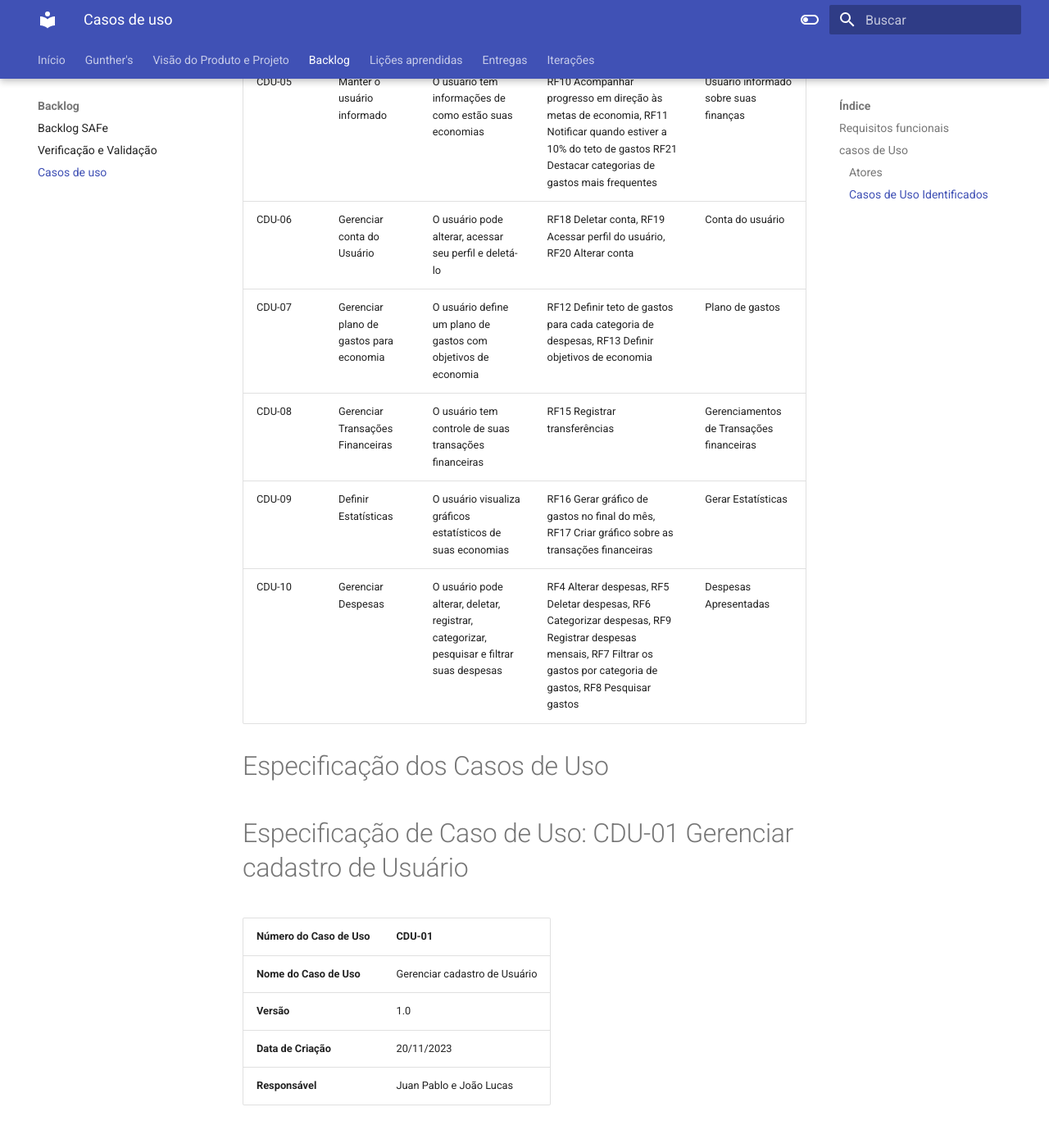
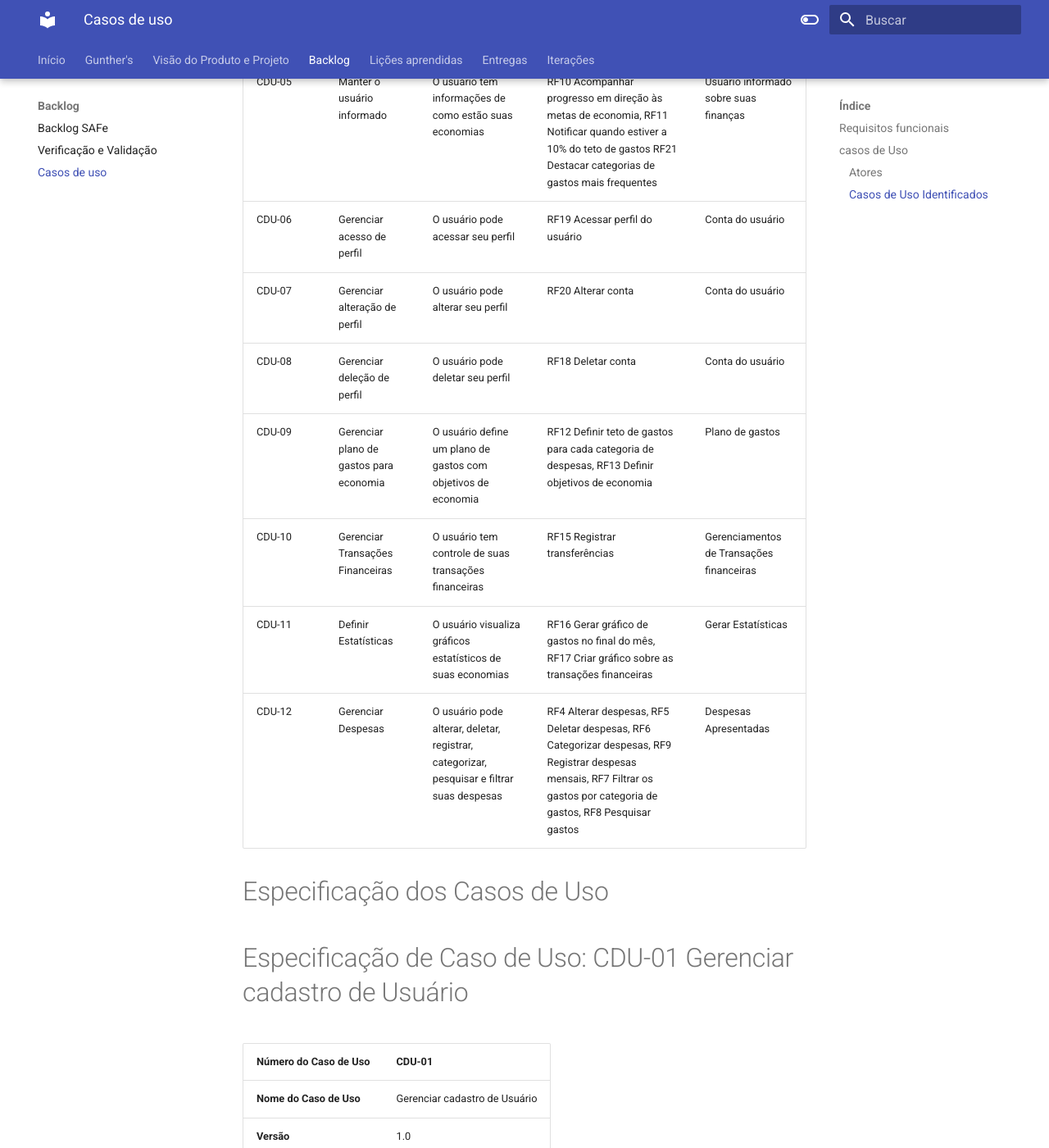
Before and after one commit to mdsreq-fga-unb/2023.2-CarteiraControl, an MkDocs documentation site: the page built from docs/caso_uso.md, in a window 1280 px wide and 1400 px high, scrolled down 2342 px. Shown: the whole window at 82% size. Built offline with MkDocs 1.6.1 and Material for MkDocs 9.7.7, drawn with Linux system fonts in a browser that asks for light colours.

Commit message:
altera casod e uso 06

```diff
--- a/docs/caso_uso.md
+++ b/docs/caso_uso.md
@@ -43,11 +43,13 @@ O Processo Unificado emprega casos de uso como uma maneira de declarar e especif
 |CDU-03|Gerenciar cadastro de conta bancária | O usuário pode cadastrar até três contas bancárias associadas ao seu perfil |RF3	Cadastrar até 3 contas bancárias| Conta bancária cadastrada |
 |CDU-04|Gerenciar Ganhos| Relata os ganhos financeiros do usuário |  RF14	Registrar os ganhos mensais | Gastos Apresentados |
 |CDU-05|Manter o usuário informado | O usuário tem informações de como estão suas economias |RF10	Acompanhar progresso em direção às metas de economia, RF11	Notificar quando estiver a 10% do teto de gastos RF21	Destacar categorias de gastos mais frequentes| Usuário informado sobre suas finanças|
-|CDU-06|Gerenciar conta do Usuário | O usuário pode alterar, acessar seu perfil e deletá-lo|RF18	Deletar conta, RF19	Acessar perfil do usuário, RF20	Alterar conta | Conta do usuário |
-|CDU-07|Gerenciar plano de gastos para economia | O  usuário define um plano de gastos com objetivos de economia|RF12	Definir teto de gastos para cada categoria de despesas, RF13	Definir objetivos de economia | Plano de gastos|
-|CDU-08|Gerenciar Transações Financeiras | O usuário tem controle de suas transações financeiras|RF15	Registrar transferências | Gerenciamentos de Transações financeiras|
-|CDU-09|Definir Estatísticas | O usuário visualiza gráficos estatísticos de suas economias|RF16	Gerar gráfico de gastos no final do mês, RF17	Criar gráfico sobre as transações financeiras | Gerar Estatísticas  |
-|CDU-10 | Gerenciar Despesas | O usuário pode alterar, deletar, registrar, categorizar, pesquisar e filtrar suas despesas | RF4	Alterar despesas, RF5	Deletar despesas, RF6	Categorizar despesas, RF9	Registrar despesas mensais, RF7	Filtrar os gastos por categoria de gastos, RF8	Pesquisar gastos | Despesas Apresentadas |
+|CDU-06|Gerenciar acesso de perfil  | O usuário pode acessar seu perfil | RF19	Acessar perfil do usuário| Conta do usuário |
+|CDU-07|Gerenciar alteração de perfil  | O usuário pode alterar seu perfil| RF20 Alterar conta | Conta do usuário |
+|CDU-08|Gerenciar deleção de perfil| O usuário pode deletar seu perfil|RF18	Deletar conta | Conta do usuário |
+|CDU-09|Gerenciar plano de gastos para economia | O  usuário define um plano de gastos com objetivos de economia|RF12	Definir teto de gastos para cada categoria de despesas, RF13	Definir objetivos de economia | Plano de gastos|
+|CDU-10|Gerenciar Transações Financeiras | O usuário tem controle de suas transações financeiras|RF15	Registrar transferências | Gerenciamentos de Transações financeiras|
+|CDU-11|Definir Estatísticas | O usuário visualiza gráficos estatísticos de suas economias|RF16	Gerar gráfico de gastos no final do mês, RF17	Criar gráfico sobre as transações financeiras | Gerar Estatísticas  |
+|CDU-12 | Gerenciar Despesas | O usuário pode alterar, deletar, registrar, categorizar, pesquisar e filtrar suas despesas | RF4	Alterar despesas, RF5	Deletar despesas, RF6	Categorizar despesas, RF9	Registrar despesas mensais, RF7	Filtrar os gastos por categoria de gastos, RF8	Pesquisar gastos | Despesas Apresentadas |
 
 # Especificação dos Casos de Uso
 
```
